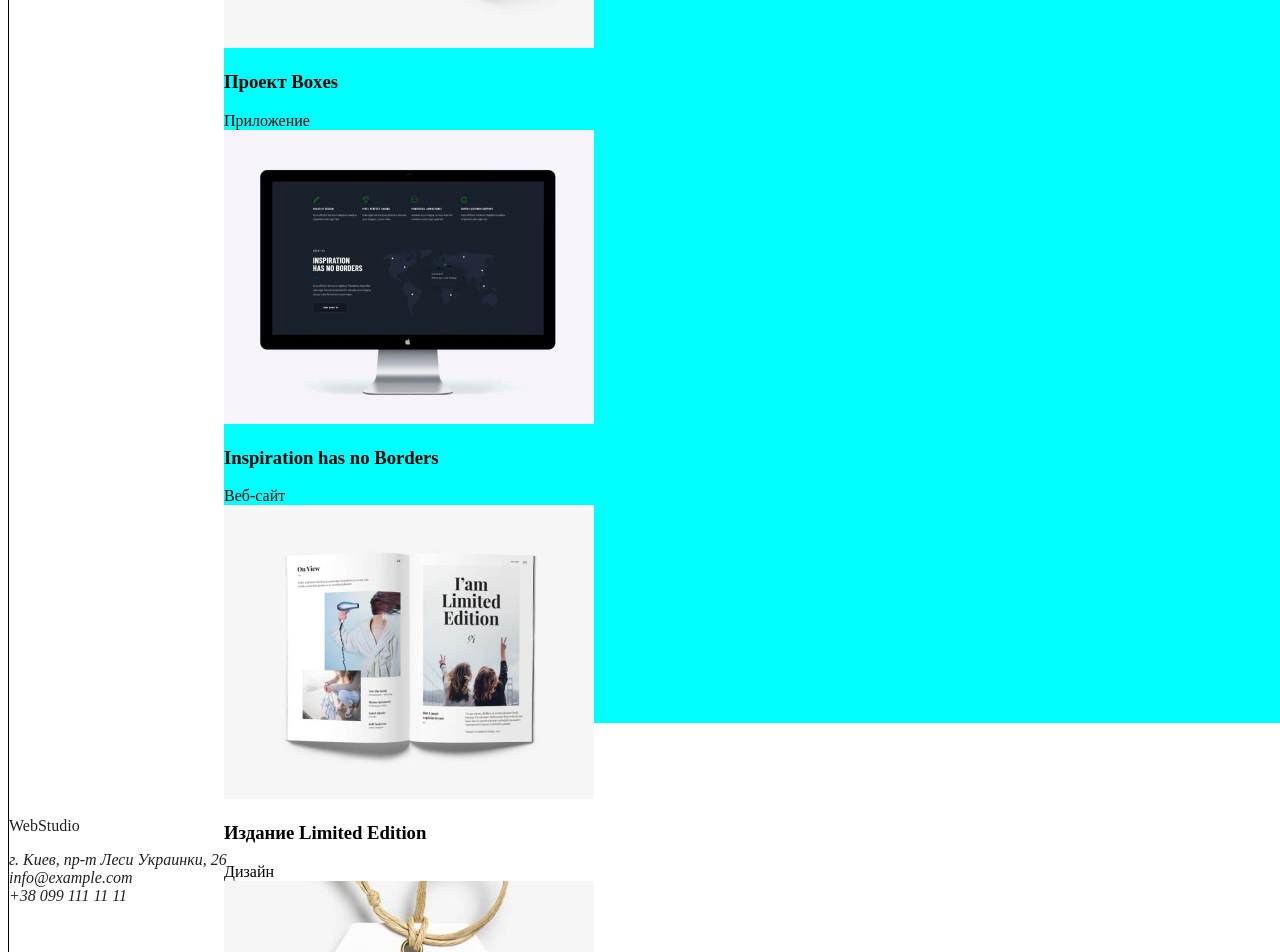
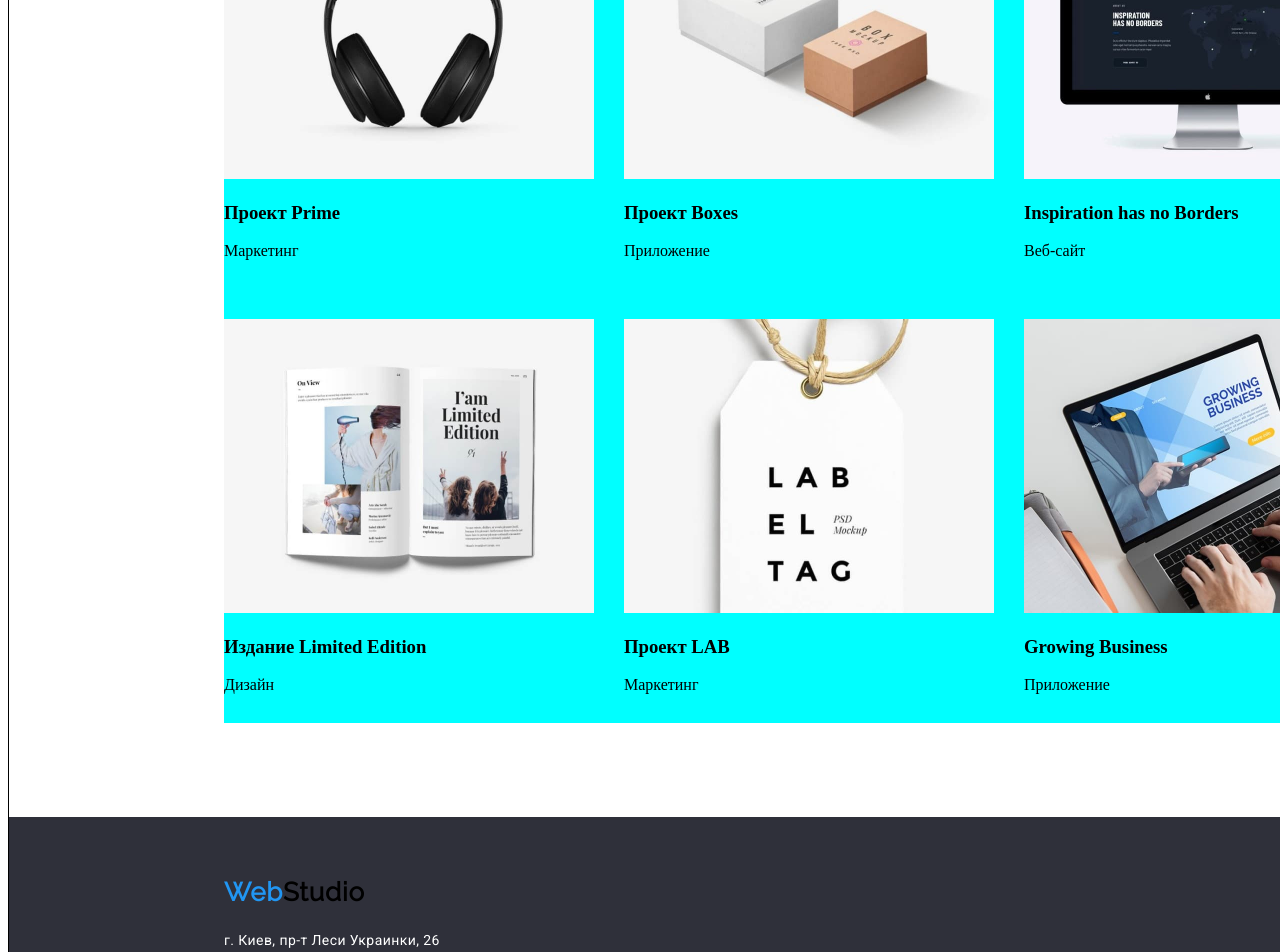
Before and after one commit to Nikolai-Garmash/goit-markup-hw-02, a plain HTML site: page portfolio.html in a window 1280 px wide. Shown: the part 820-1772 px from the top of the page. Drawn offline with Linux system fonts and the light colour scheme.

Commit message:
fifth.commit

```diff
--- a/css/style.css
+++ b/css/style.css
@@ -17,14 +17,6 @@
             border-bottom: 1px solid #ECECEC ;
         }
 
-    .hdlin {
-        position: absolute;
-        width: 1600px;
-        height: 0px;
-        left: 0px;
-        top: 80px;
-        border: 1px solid #ECECEC;
-    }
 
         .webstudio {
                 position: absolute;
@@ -82,14 +74,14 @@
                     left: 0px;
                     top: 0px;
             }
-        .tel {
+        .tel-hd {
                 position: absolute;
                 width: 122px;
                 height: 16px;
                 left: 1263px;
                 top: 32px;
         }
-        .email {
+        .email-hd {
                 position: absolute;
                 width: 135px;
                 height: 16px;
@@ -109,7 +101,7 @@
                 width: 611px;
                 height: 54px;
                 left: 280px;
-                top: 174px;
+                top: 0px;
             }
                 .filter1 {
                     position: absolute;
@@ -155,21 +147,63 @@
                     width: 370px;
                     height: 404px;
                     left: 0px;
-                    top: 262px;
+                    top: 88px;
                 }
                 .project2 {
                     position: absolute;
                     width: 370px;
                     height: 404px;
                     left: 400px;
-                    top: 262px;
+                    top: 88px;
                 }
                 .project3 {
                     position: absolute;
                     width: 370px;
                     height: 404px;
                     left: 800px;
-                    top: 262px;
+                    top: 88px;
+                }
+                .project4 {
+                    position: absolute;
+                    width: 370px;
+                    height: 404px;
+                    left: 0px;
+                    top: 522px;
+                }
+                .project5 {
+                    position: absolute;
+                    width: 370px;
+                    height: 404px;
+                    left: 400px;
+                    top: 522px;
+                }
+                .project6 {
+                    position: absolute;
+                    width: 370px;
+                    height: 404px;
+                    left: 800px;
+                    top: 522px;
+                }
+                .project7 {
+                    position: absolute;
+                    width: 370px;
+                    height: 404px;
+                    left: 0px;
+                    top: 956px;
+                }
+                .project8 {
+                    position: absolute;
+                    width: 370px;
+                    height: 404px;
+                    left: 400px;
+                    top: 956px;
+                }
+                .project9 {
+                    position: absolute;
+                    width: 370px;
+                    height: 404px;
+                    left: 800px;
+                    top: 956px;
                 }
 .footer {
             position: absolute;
@@ -177,4 +211,69 @@
             height: 252px;
             left: 0px;
             top: 1628px;
+            position: absolute;
+            background: #2F303A;
         }
+            .webstudio-ft {
+                position: absolute;
+                width: 145px;
+                height: 31px;
+                left: 215px;
+                top: 60px;
+                font-family: Raleway;
+                font-style: normal;
+                font-weight: bold;
+                font-size: 26px;
+                line-height: 31px;
+                letter-spacing: 0.03em;
+                color: #2196F3;
+            }
+            .adress {
+                position: absolute;
+                width: 231px;
+                height: 81px;
+                left: 215px;
+                top: 111px;
+            }
+            .map {
+                position: absolute;
+                width: 231px;
+                height: 21px;
+                left: 0px;
+                top: 0px;
+                font-family: Roboto;
+                font-style: normal;
+                font-weight: normal;
+                font-size: 14px;
+                line-height: 24px;
+                letter-spacing: 0.03em;
+                color: #FFFFFF;
+            }
+            .email {
+                position: absolute;
+                width: 231px;
+                height: 21px;
+                left: 0px;
+                top: 39px;
+                font-family: Roboto;
+                font-style: normal;
+                font-weight: normal;
+                font-size: 14px;
+                line-height: 24px;
+                letter-spacing: 0.03em;
+                color: rgba(255, 255, 255, 0.6);
+            }
+            .tel {
+                position: absolute;
+                width: 231px;
+                height: 21px;
+                left: 0px;
+                top: 78px;
+                font-family: Roboto;
+                font-style: normal;
+                font-weight: normal;
+                font-size: 14px;
+                line-height: 24px;
+                letter-spacing: 0.03em;
+                color: rgba(255, 255, 255, 0.6);
+            }
--- a/portfolio.html
+++ b/portfolio.html
@@ -36,8 +36,8 @@
         </nav>
         <!--Панель адрес и телефон-->
         <ul>
-          <li class="menunav-txt email"><a style="color: #757575" href="mailto:info@devstudio.com">info@devstudio.com</a></li>
-          <li class="menunav-txt tel"><a style="color: #757575" href="tel:+380961111111">+38 096 111 11 11</a></li>
+          <li class="menunav-txt email-hd"><a style="color: #757575" href="mailto:info@devstudio.com">info@devstudio.com</a></li>
+          <li class="menunav-txt tel-hd"><a style="color: #757575" href="tel:+380961111111">+38 096 111 11 11</a></li>
         </ul>
 
     </header>
@@ -79,7 +79,7 @@
                 <h3>Ресторан Seafood</h3>
                 Приложение
             </li>
-            <li>
+            <li class="project4">
                 <img
                 src="images/pic4.jpg"
                 width="370"
@@ -88,7 +88,7 @@
                 <h3>Проект Prime</h3>
                 Маркетинг
             </li>
-            <li>
+            <li class="project5">
                 <img
                 src="images/pic5.jpg"
                 width="370"
@@ -97,7 +97,7 @@
                 <h3>Проект Boxes</h3>
                 Приложение
             </li>
-            <li>
+            <li class="project6">
                 <img
                 src="images/pic6.jpg"
                 width="370"
@@ -106,7 +106,7 @@
                 <h3>Inspiration has no Borders</h3>
                 Веб-сайт
             </li>
-            <li>
+            <li class="project7">
                 <img
                 src="images/pic7.jpg"
                 width="370"
@@ -115,7 +115,7 @@
                 <h3>Издание Limited Edition</h3>
                 Дизайн
             </li>
-            <li>
+            <li class="project8">
                 <img
                 src="images/pic8.jpg"
                 width="370"
@@ -124,7 +124,7 @@
                 <h3>Проект LAB</h3>
                 Маркетинг
             </li>
-            <li>
+            <li class="project9">
                 <img
                 src="images/pic9.jpg"
                 width="370"
@@ -137,16 +137,16 @@
             </ul>
     </main>
             <footer class="footer">
-            <a href=""> Web<span>Studio</span> </a>
-            <address>
+            <a class="webstudio-ft" href=""> Web<span class="studio-color">Studio</span> </a>
+            <address class="adress">
               <ul>
                 <li>
-                  <a href="https://goo.gl/maps/CRWfaXV7XRGESjdQ7">
+                  <a class="map" href="https://goo.gl/maps/CRWfaXV7XRGESjdQ7">
                     г. Киев, пр-т Леси Украинки, 26</a
                   >
                 </li>
-                <li><a href="mailto:info@example.com">info@example.com</a></li>
-                <li><a href="tel:+380961111111">+38 099 111 11 11</a></li>
+                <li><a class="email" href="mailto:info@example.com">info@example.com</a></li>
+                <li><a class="tel" href="tel:+380961111111">+38 099 111 11 11</a></li>
               </ul>
             </address>
           </footer>
```
